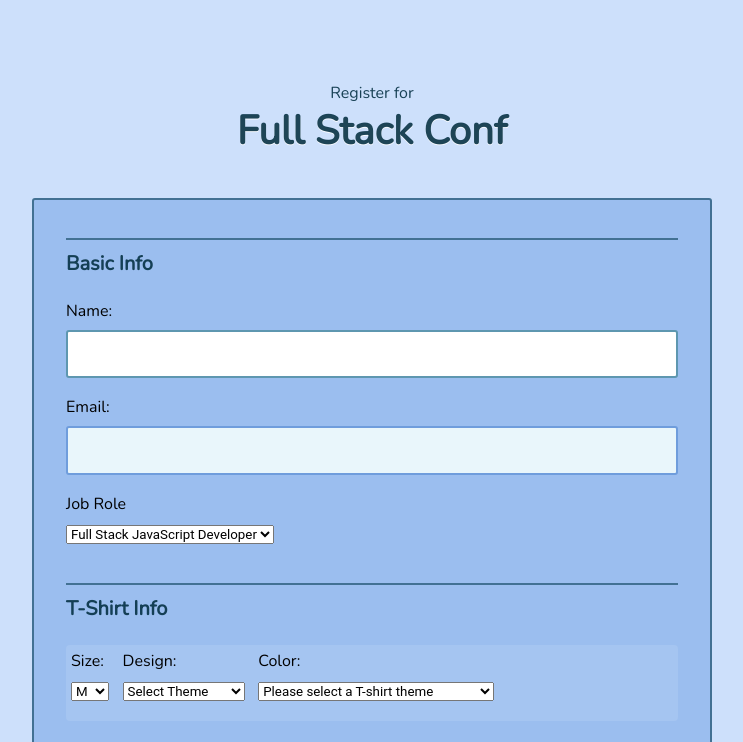
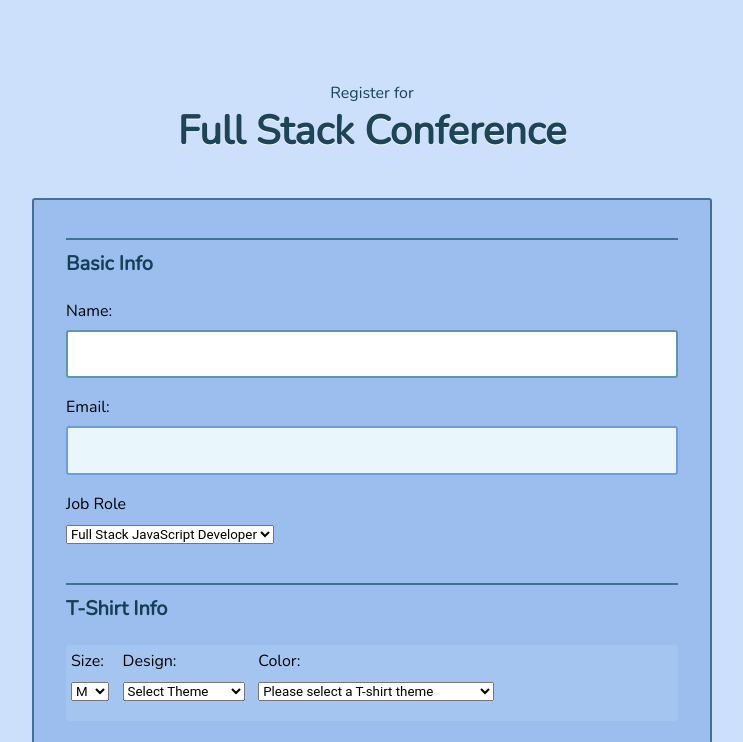
Before and after one commit to KarlyLamm/Interactive_Form, a plain HTML site: page interactive-form-v2/index.html in a window 1280 px wide. Shown: the top 742 px of the page, without its empty margins (268-1011 px from the left). Drawn offline with nearby package versions, Linux system fonts and the light colour scheme.

Commit message:
Updates to HTML

```diff
--- a/interactive-form-v2/index.html
+++ b/interactive-form-v2/index.html
@@ -3,7 +3,7 @@
 <head>
   <meta charset="utf-8">
   <meta name="viewport" content="width=device-width, initial-scale=1.0">
-	<title>Register for Full Stack Conf</title>
+	<title>Register for Full Stack Conference</title>
 	<link rel="stylesheet" href="css/style.css">
 </head>
 <body>
@@ -11,7 +11,7 @@
 
     <header>
       <span>Register for</span>
-      <h1>Full Stack Conf</h1>
+      <h1>Full Stack Conference</h1>
     </header>
 
     <form action="index.html" method="post" novalidate>
```
